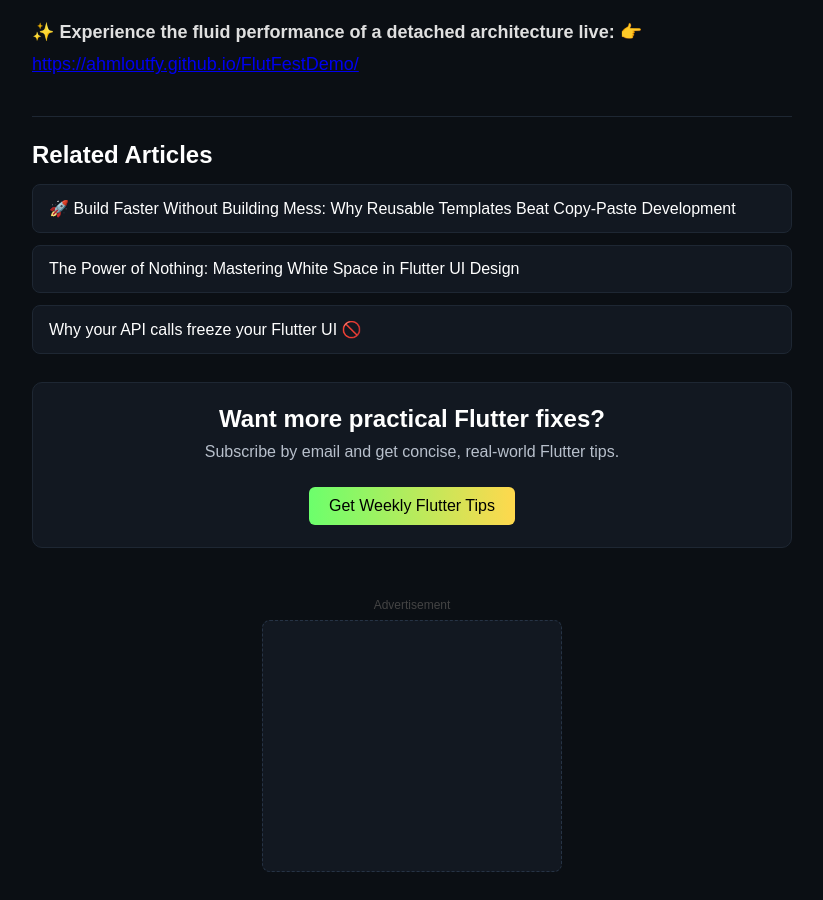
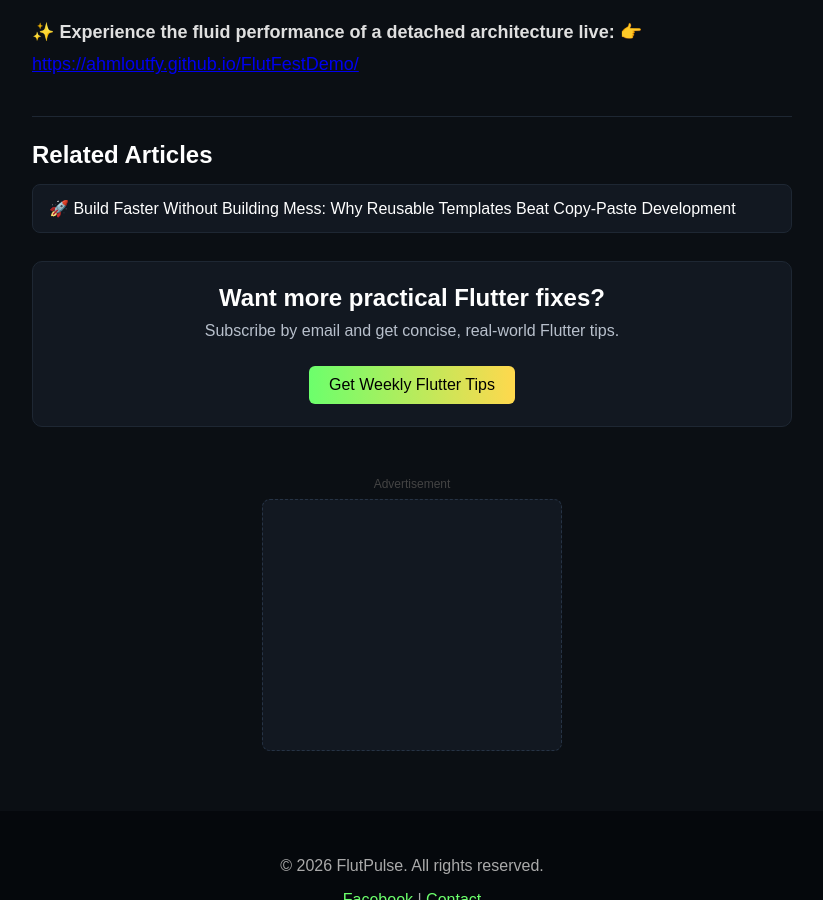
Before and after one commit to ahmloutfy/flutpulse, a Jekyll site: the page built from _posts/2026-06-14-why-setstate-belongs-outside-ui.md, in a window 1280 px wide and 900 px high, scrolled down 2911 px. Shown: the whole window, without its empty margins (228-1051 px from the left). Built offline with Jekyll 4.4.1, drawn with Linux system fonts in a browser that asks for light colours.

Commit message:
Simplify categories and add tags for all posts
Co-authored-by: ahmloutfy <47849967+ahmloutfy@users.noreply.github.com>

```diff
--- a/_posts/2026-04-10-why-api-freeze.md
+++ b/_posts/2026-04-10-why-api-freeze.md
@@ -4,7 +4,8 @@ title: "Why your API calls freeze your Flutter UI 🚫"
 date: 2026-06-10
 excerpt: "One of the most frustrating issues in Flutter is when your app suddenly feels stuck... Learn why your app freezes and how to fix it properly..."
 image: "/images/articles/why-api-freeze.jpg"
-categories: [Flutter, API & Networking, Performance]
+categories: [performance]
+tags: [api, networking]
 ---
 
 <h1>{{ page.title }}</h1>
--- a/_posts/2026-06-14-why-setstate-belongs-outside-ui.md
+++ b/_posts/2026-06-14-why-setstate-belongs-outside-ui.md
@@ -4,7 +4,8 @@ title: "Conquering the Lifecycle: Why setState Belongs Outside Your Building Blo
 date: 2026-06-14
 excerpt: "Flutter's declarative nature is powerful, but mixing UI with business logic creates a brittle app. Learn why inline state management degrades performance and how to decouple it properly..."
 image: "/images/articles/conquering-the-lifecycle.jpg"
-categories: [Flutter, Architecture, State Management]
+categories: [architecture]
+tags: [state-management]
 ---
 
 <h1>{{ page.title }}</h1>
--- a/_posts/2026-07-12-mastering-white-space-flutter-ui.md
+++ b/_posts/2026-07-12-mastering-white-space-flutter-ui.md
@@ -4,7 +4,8 @@ title: "The Power of Nothing: Mastering White Space in Flutter UI Design"
 date: 2026-07-12
 excerpt: "White space is the structural framework that gives Flutter interfaces clarity, rhythm, and a premium feel. Learn how to engineer it deliberately."
 image: "/images/articles/mastering-white-space-flutter-ui.png"
-categories: [Flutter, UI & UX, Design Principles]
+categories: [ui-ux]
+tags: [design, layout]
 ---
 
 <h1>{{ page.title }}</h1>
--- a/_posts/2026-08-02-build-faster-without-building-mess.md
+++ b/_posts/2026-08-02-build-faster-without-building-mess.md
@@ -4,7 +4,8 @@ title: "🚀 Build Faster Without Building Mess: Why Reusable Templates Beat Cop
 date: 2026-08-02
 excerpt: "Copy-paste development may feel productive, but reusable architecture is what truly helps Flutter developers ship faster while keeping projects maintainable."
 image: "/images/articles/build-faster-without-building-mess.png"
-categories: [Flutter, Productivity, Architecture]
+categories: [architecture]
+tags: [productivity, reusability]
 ---
 
 <h1>{{ page.title }}</h1>
```
